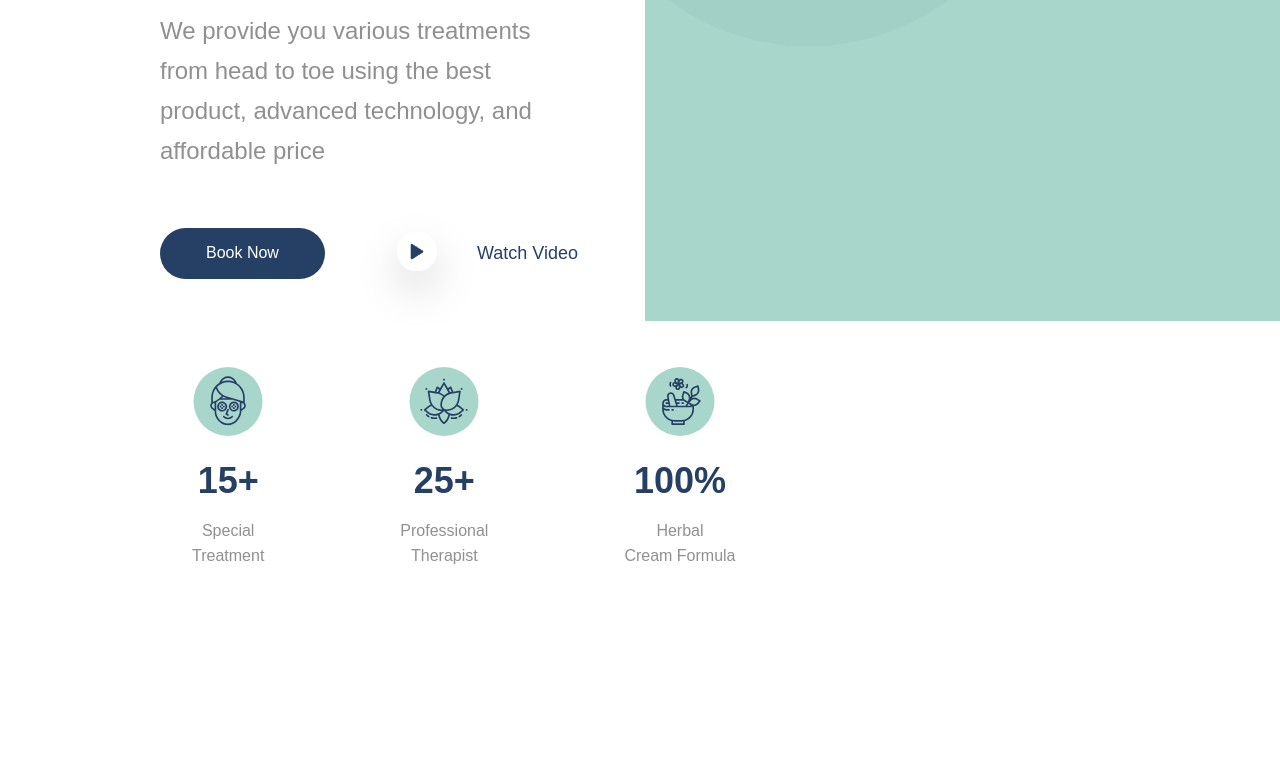
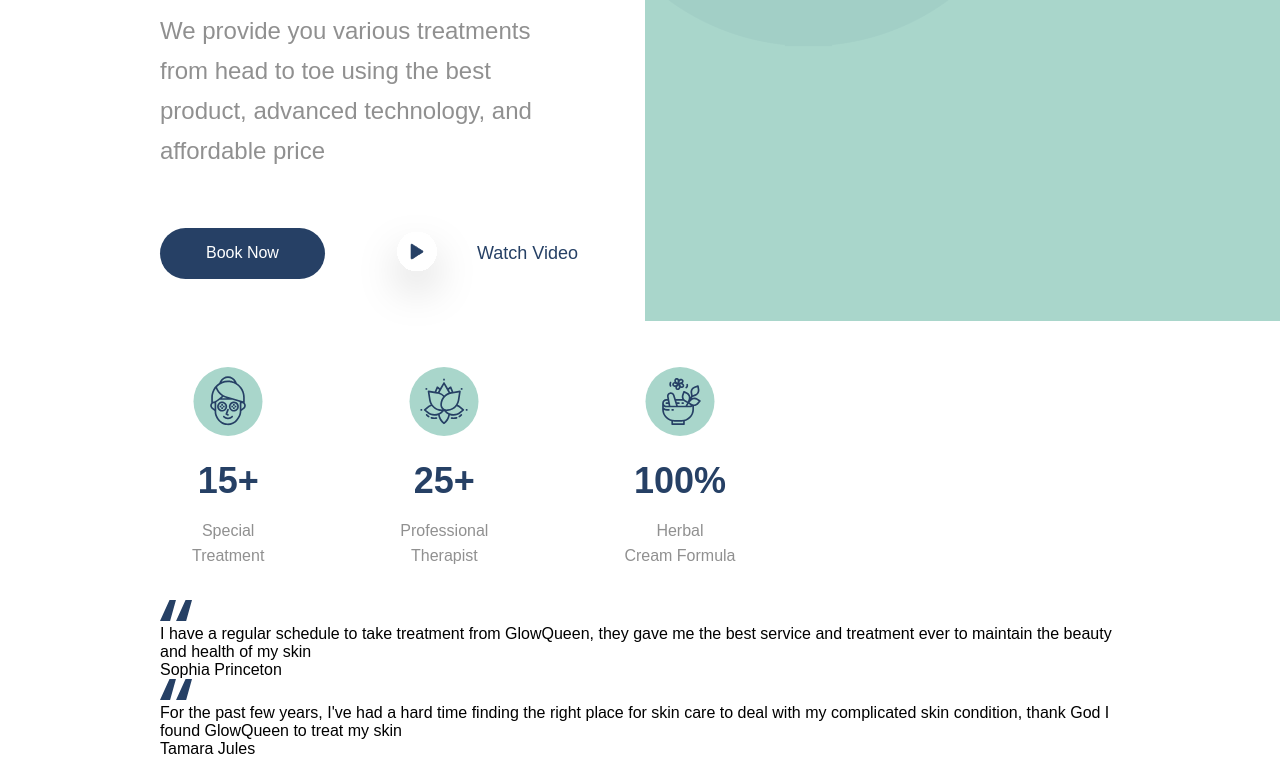
Before and after one commit to Nightblockchain30/header_spabeauty, a plain HTML site: page src/index.html in a window 1280 px wide. Shown: the part 499-1257 px from the top of the page. Before the commit the page ends 1099 px from the top, so only its background shows below. Drawn offline with Linux system fonts and the light colour scheme.

Commit message:
Added HTML reviews

```diff
--- a/src/index.html
+++ b/src/index.html
@@ -85,6 +85,22 @@
 
       </div>
 
+      <div class="main__container-reviews">
+        <div class="main__container-reviews-review top">
+          <img src="img/icon-quotes.svg" alt="icon-quotes">
+          <p>I have a regular schedule to take treatment from GlowQueen, they gave me the best service and treatment
+            ever to maintain the beauty and health of my skin</p>
+          <p>Sophia Princeton</p>
+        </div>
+
+        <div class="main__container-reviews-review botton">
+          <img src="img/icon-quotes.svg" alt="icon-quotes">
+          <p>For the past few years, I've had a hard time finding the right place for skin care to deal with my
+            complicated skin condition, thank God I found GlowQueen to treat my skin</p>
+          <p>Tamara Jules</p>
+        </div>
+      </div>
+
     </div>
   </main>
 
```
